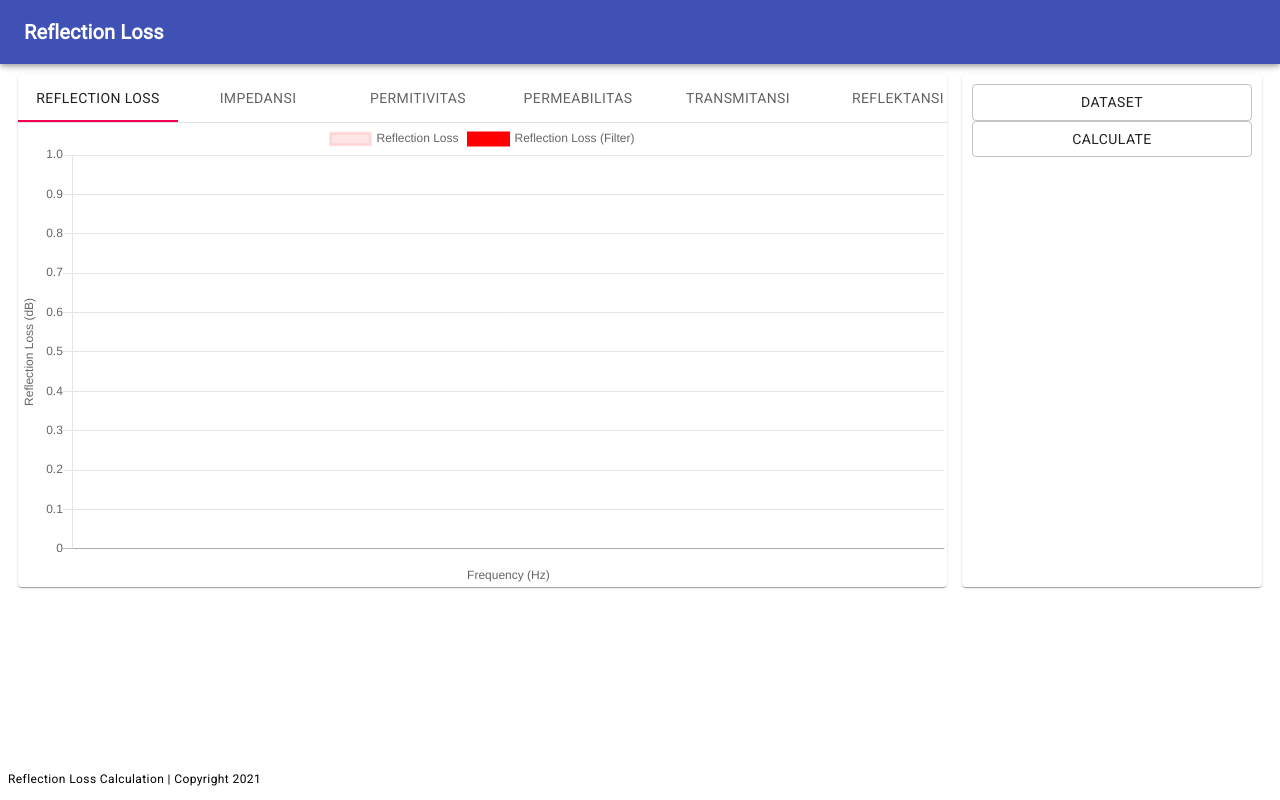
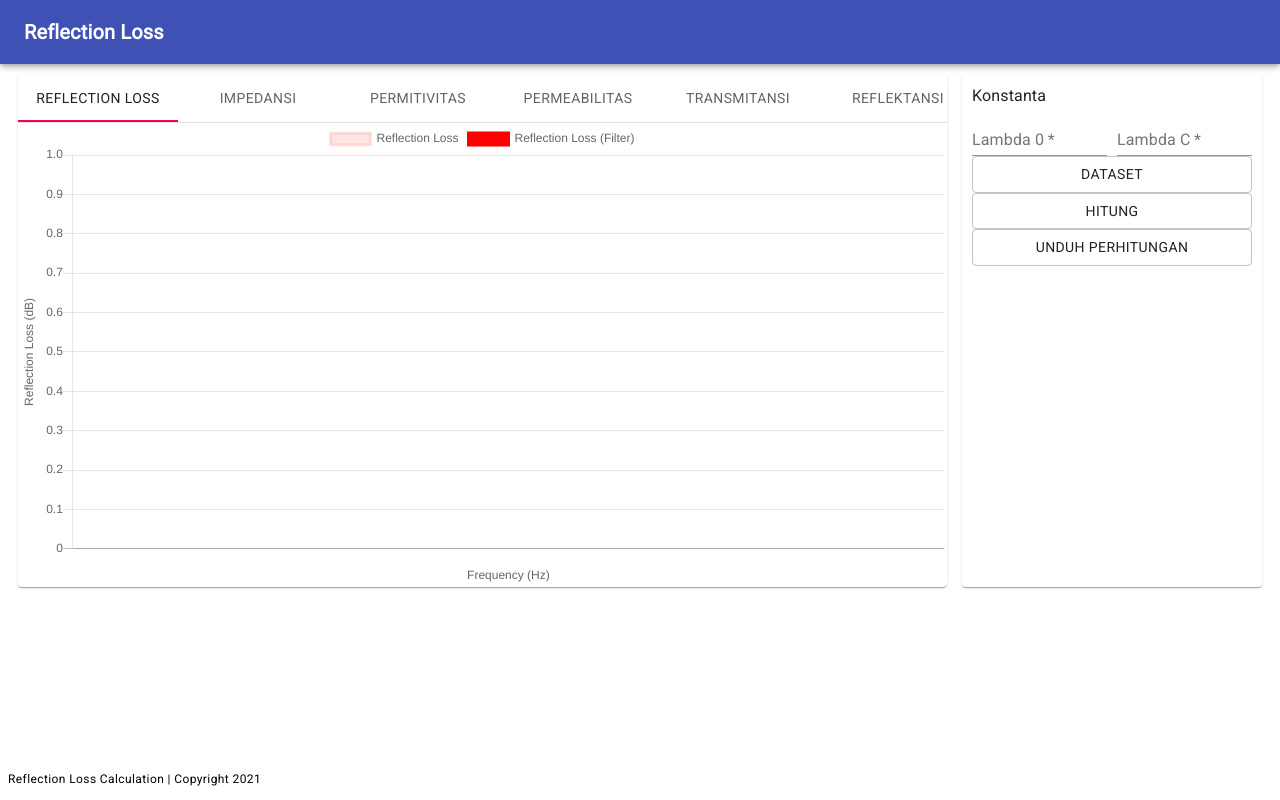
Before and after one commit to bayu-aditya/ReflectionLoss-UserInterface, a Next.js app: page /experiment in a window 1280 px wide. Built offline with nearby package versions, Linux system fonts and the light colour scheme.

Commit message:
separate panel in experiment mode

```diff
--- a/models/experiment.ts
+++ b/models/experiment.ts
@@ -185,7 +185,9 @@ export class ExperimentModel {
   ) {
     let key = Cookies.get("key_experiment")
     let body = {
-      thickness: 4.731e-3,
+      thickness: 4.731,
+      lambda_0: 2.75,
+      lambda_C: 3.98,
       option: {
         savgol_filter: {
           window_length: 9,
--- a/pages/experiment/index.module.scss
+++ b/pages/experiment/index.module.scss
@@ -15,9 +15,15 @@
         // width: 500px;
       }
     }
-
-    .panel {
-      padding: 10px;
-    }
   }
 }
+
+.panel {
+  padding: 10px;
+
+  .twocolumn {
+    display: grid;
+    grid-template-columns: auto auto;
+    column-gap: 10px;
+  }
+}
--- a/pages/experiment/index.tsx
+++ b/pages/experiment/index.tsx
@@ -5,6 +5,12 @@ import {
   Card,
   Divider,
   Tab,
+  Table,
+  TableCell,
+  TableContainer,
+  TableHead,
+  TableRow,
+  TableBody,
   Tabs} from "@material-ui/core";
 
 import {
@@ -16,6 +22,7 @@ import {
 import { MainLayout, Graph } from "@components";
 
 import { ExperimentProvider } from "./context";
+import { Panel } from "./panel";
 import styles from "./index.module.scss";
 
 const Experiment = new ExperimentModel()
@@ -56,7 +63,7 @@ const ExperimentBody: React.FC = () =>  {
         <title>Reflection Loss: Experiment</title>
       </Head>
 
-      {/* <div>
+      <div hidden>
         <Button
           component="label"
           variant="outlined"
@@ -115,7 +122,7 @@ const ExperimentBody: React.FC = () =>  {
             </Table>
           </TableContainer>
         </Card>
-      </div> */}
+      </div>
 
       <div className={styles.body}>
         <Card>
@@ -317,23 +324,10 @@ const ExperimentBody: React.FC = () =>  {
           />
         </Card>
 
-        <Card className={styles.panel}>
-          <Button
-            variant="outlined"
-            fullWidth
-            // onClick={handleCalculate}
-          >
-            Dataset
-          </Button>
-
-          <Button
-            variant="outlined"
-            fullWidth
-            onClick={handleCalculate}
-          >
-            Calculate
-          </Button>
-        </Card>
+        <Panel
+          onClickCalculate={handleCalculate}
+          onClickDownload={() => console.log("download")}
+        />
       </div>
     </div>
   )
--- /dev/null
+++ b/pages/experiment/panel.tsx
@@ -0,0 +1,62 @@
+import { Button, Card, TextField, Typography } from "@material-ui/core"
+
+import styles from "./index.module.scss";
+
+interface PanelProps {
+  onClickCalculate: () => void
+  onClickDownload: () => void
+}
+
+export const Panel: React.FC<PanelProps> = (props) => {
+  return (
+    <Card className={styles.panel}>
+      <Typography>Konstanta</Typography>
+      <div className={styles.twocolumn}>
+        <TextField
+          className={styles.textfield}
+          label="Lambda 0"
+          placeholder="contoh: 0.1"
+          type="number"
+          // defaultValue={request.relative_permeability.real}
+          // onBlur={e => dispatch({type: "setMrReal", payload: parseFloat(e.target.value)})}
+          fullWidth
+          required
+        />
+        <TextField
+          className={styles.textfield}
+          label="Lambda C"
+          placeholder="contoh: 0.1"
+          type="number"
+          // defaultValue={request.relative_permeability.imag}
+          // onBlur={e => dispatch({type: "setMrImag", payload: parseFloat(e.target.value)})}
+          fullWidth
+          required
+        />
+      </div>
+
+      <Button
+        variant="outlined"
+        fullWidth
+        // onClick={handleCalculate}
+      >
+        Dataset
+      </Button>
+
+      <Button
+        variant="outlined"
+        fullWidth
+        onClick={props.onClickCalculate}
+      >
+        Hitung
+      </Button>
+
+      <Button
+        variant="outlined"
+        fullWidth
+        onClick={props.onClickDownload}
+      >
+        Unduh Perhitungan
+      </Button>
+    </Card>
+  )
+}
--- a/variables/url.ts
+++ b/variables/url.ts
@@ -4,11 +4,13 @@ const apiHost = "http://kvm1.weeber.id:5000/api"
 export const apiUrl = {
   simulation: {
     data: apiHost + "/data/simulation",
+    dataDownload: apiHost + "/data/simulation/download",
     calculate: apiHost + "/calculate/simulation",
     calculateWithData: apiHost + "/calculate/simulation-with-data"
   },
   experiment: {
     data: apiHost + "/data/experiment",
+    dataDownload: apiHost + "/data/experiment/download",
     calculate: apiHost + "/calculate/experiment",
   }
 }
```
Also changed, not shown: pages/simulation/panel.tsx (+9 -0 lines).
